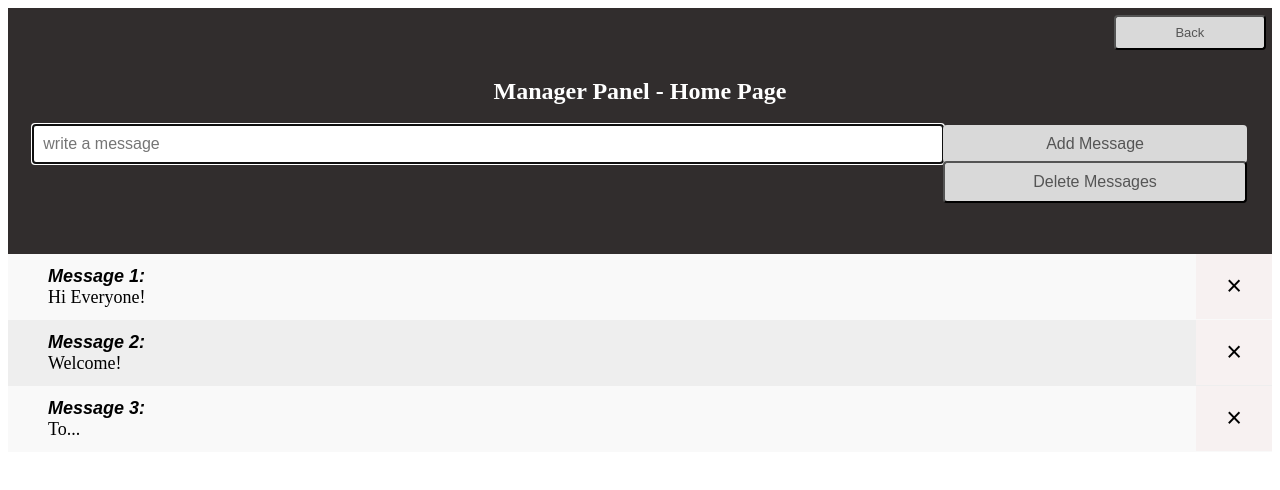
After one commit to kobi91/Student_Project_Flask, a Flask app: page /manager/manage_home in a window 1280 px wide. The commit adds this page. Shown: the top 490 px of the page. Run offline with Flask 3, Linux system fonts and the light colour scheme; the visitor is signed in with stand-in values (Sample User, id 1); data comes from the database, SQL or seed files in the repository; both versions use the stored data as it was after the commit.

Commit message:
Manager home page control panel added.

```diff
--- a/app.py
+++ b/app.py
@@ -5,6 +5,7 @@ from datetime import datetime
 from modules.user import Users
 from modules.student import Students
 from modules.course import Courses
+from modules.home import HomePage
 
 app = Flask(__name__)
 app.secret_key = 'kobitamam'
@@ -13,14 +14,14 @@ DB_FILE_NAME = "data.db"
 
 today = datetime.today().strftime('%d-%m-%Y')
 
-unauthorized_paths = ["messages", "home", "search", "attendance_table", "show_course", "students_table", "courses_table", "statistics_table", "about", "login", "user_login", "register", "successfully_reg", "static"]
+unauthorized_paths = ["home_messages", "home", "search", "attendance_table", "show_course", "students_table", "courses_table", "statistics_table", "about", "login", "user_login", "register", "successfully_reg", "static"]
 
 
 #------------------ H O M E  W E B ---------------------#
 
 @app.route("/messages")
-def messages():
-    messages = ["Message 1", "Message 2", "Message 3", "Message 4", "Message 5"]
+def home_messages():
+    messages = [s[1] for s in home_page.messages]
     return messages
 
 @app.route("/")
@@ -147,6 +148,30 @@ def successfully_reg():
 def manager():
     return render_template("manager.html")
 
+@app.route("/manager/manage_home", methods = ["POST", "GET"])
+def manage_home_page():
+    if request.method=='POST':
+        message = request.form["message"]
+        home_page.add_message(message)
+    messages = home_page.create_messages_list()
+    return render_template("manage_home.html", messages = messages)
+
+@app.route("/manage_home/delete_message", methods = ["POST"])
+def delete_message():
+    message_id = request.form["message_id"]
+    try:
+        home_page.delete(message_id)
+        return redirect(url_for('manage_home_page'))
+    except:
+        return redirect(url_for('manage_home_page'))
+
+@app.route("/manage_home/delete_messages")
+def delete_messages():
+    try:
+        home_page.delete_all()
+        return redirect(url_for('manage_home_page'))
+    except:
+        return redirect(url_for('manage_home_page'))
 
 @app.route("/manager/manage_users")
 def manage_users():
@@ -433,4 +458,5 @@ if __name__ == "__main__":
     user = Users()
     student = Students()
     course = Courses()
+    home_page = HomePage()
     app.run(debug = True, port = 5000)
--- /dev/null
+++ b/modules/home.py
@@ -0,0 +1,36 @@
+import sqlite3
+
+DB_FILE_NAME = "data.db"
+
+class HomePage():
+
+    def __init__(self):
+        self.messages = self.create_messages_list()
+
+    def create_messages_list(self):
+        with sqlite3.connect(DB_FILE_NAME) as conn:
+            mycursor = conn.cursor()
+            self.messages = [s for s in mycursor.execute("SELECT * FROM messages")]
+        return self.messages
+
+    def add_message(self, message):
+        if message:
+            with sqlite3.connect(DB_FILE_NAME) as conn:
+                mycursor = conn.cursor()
+                mycursor.execute("CREATE TABLE IF NOT EXISTS messages(ID INTEGER PRIMARY KEY, Message TEXT NOT NULL)")
+                mycursor.execute(f"INSERT OR IGNORE INTO messages (Message) VALUES ('{message}')")
+                conn.commit()
+        else:
+            None
+
+    def delete(self, message_id):
+        with sqlite3.connect(DB_FILE_NAME) as conn:
+            mycursor = conn.cursor()
+            mycursor.execute(f"DELETE FROM messages WHERE ID = '{message_id}'")
+            conn.commit()
+
+    def delete_all(self):
+        with sqlite3.connect(DB_FILE_NAME) as conn:
+            mycursor = conn.cursor()
+            mycursor.execute("DELETE FROM messages")
+            conn.commit()
--- /dev/null
+++ b/templates/manage_home.html
@@ -0,0 +1,33 @@
+<!DOCTYPE html>
+<html lang="en">
+<head>
+     <meta charset="UTF-8">
+     <meta http-equiv="X-UA-Compatible" content="IE=edge">
+     <meta name="viewport" content="width=device-width, initial-scale=1.0">
+     <link rel="stylesheet" href="../static/style.css">
+     <title>Manager Panel - Home Page</title>
+</head>
+<body>
+     <div class="header">
+          <h2>Manager Panel - Home Page</h2>
+          <form action="/manager/manage_home" method="POST">
+               <input type="text" name="message" placeholder="write a message" autofocus>
+               <input type="submit" value="Add Message" class="IButton">
+               <a href="/manage_home/delete_messages"><button type="button" class="RButton">Delete Messages</button></a>
+          </form>
+          <a href="/manager"><button type="button" class="TButton">Back</button></a>
+     </div>
+     <ul>
+          {% for id, message in messages %}
+               <div>
+               <form action="/manage_home/delete_message" method="POST">
+                    <a class="bold">Message {{id}}:</a><br>
+                    <a>{{message}}</a>
+                    <input type="hidden" name="message_id" value="{{id}}">
+                    <input type="submit" value="&#215;" class="close">
+               </form>
+               </div>
+          {% endfor %}
+     </ul>
+</body>
+</html>
--- a/templates/manager.html
+++ b/templates/manager.html
@@ -10,6 +10,7 @@
 <body>
     <h1>Manager Panel</h1>
     <div>
+      <a href="/manager/manage_home"><button type="button">Home Page</button></a><br>
       <a href="/manager/manage_users"><button type="button">Users</button></a><br>
       <a href="/manager/manage_students"><button type="button">Students</button></a><br>
       <a href="/manager/manage_courses"><button type="button">Courses</button></a><br>
```
Also changed, not shown: data.db.
